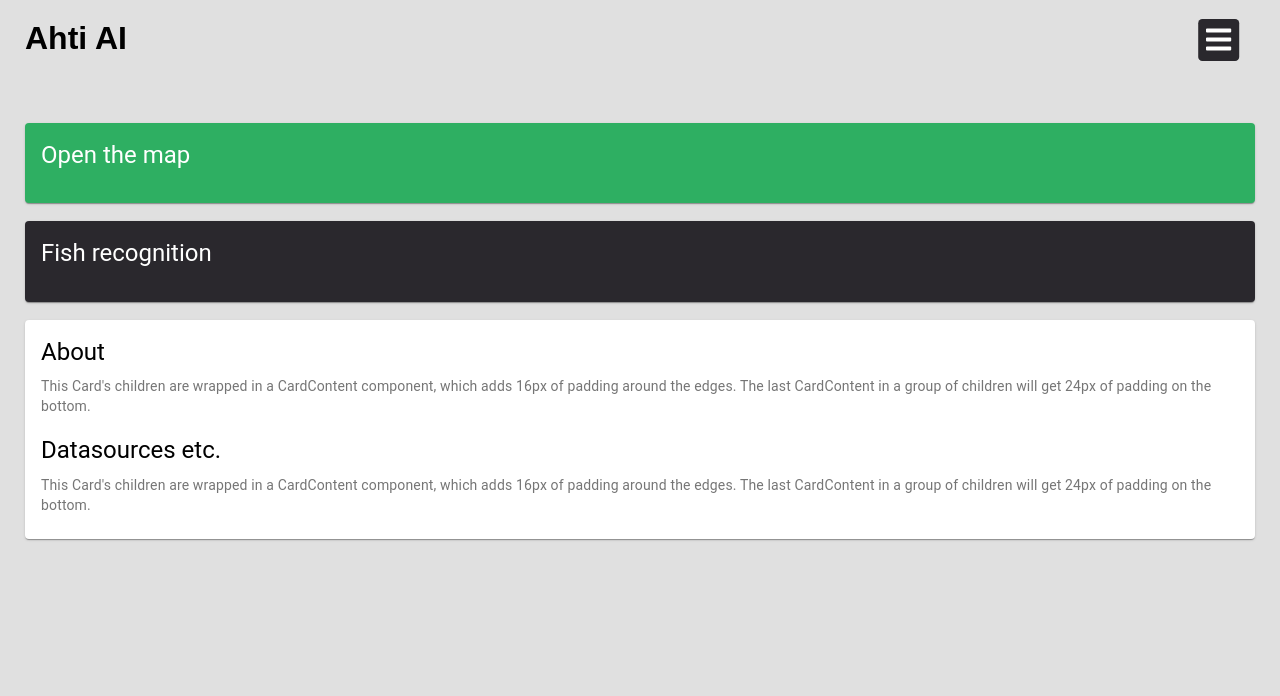
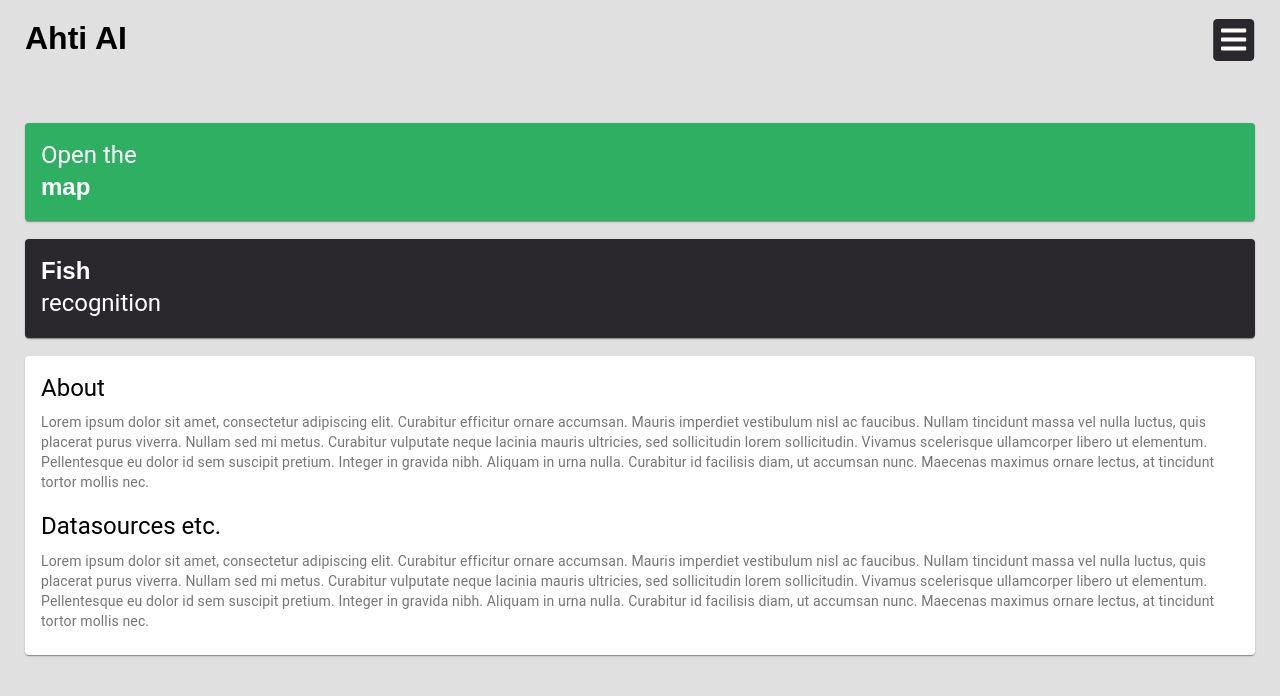
Before and after one commit to eetukarttunen/SUSE-Group-Project, a React (Create React App) app in the folder client/: page / in a window 1280 px wide. Shown: the top 696 px of the page. Built offline with nearby package versions, Linux system fonts and the light colour scheme; what @tensorflow/tfjs, @tensorflow/tfjs-converter would draw is missing.

Commit message:
added card styling

```diff
--- a/client/src/components/Navigation.css
+++ b/client/src/components/Navigation.css
@@ -65,6 +65,7 @@
   margin-top: -6px;
   padding: 6px 6px 0px 6px;
   border-radius: 10%;
+  margin-right: -15px;
 }
 
 .nav-menu {
--- a/client/src/components/pages/HomePage/Home.css
+++ b/client/src/components/pages/HomePage/Home.css
@@ -2,6 +2,16 @@
     padding: 25px;
 }
 
-.card {
-    background-color: #2EAF62;
+.card:hover{
+    box-shadow: -1px 10px 29px 0px rgba(0,0,0,0.8);
+    cursor: pointer;
+  }
+
+
+
+@media screen and (max-width: 900px) {
+    .card:hover {
+        box-shadow: none;
+    }
+
 }
--- a/client/src/components/pages/HomePage/Home.js
+++ b/client/src/components/pages/HomePage/Home.js
@@ -3,26 +3,44 @@ import Card from "@material-ui/core/Card";
 import CardContent from "@material-ui/core/CardContent";
 import Typography from "@material-ui/core/Typography";
 import "./Home.css";
+import { styled } from "@mui/material/styles";
+import { Link as RouterLink } from 'react-router-dom'
+import Link from '@material-ui/core/Link'
 
 function Home() {
+  const CardContentNoPadding = styled(CardContent)(`
+
+  &:last-child {
+    padding-bottom: 10px;
+
+  }
+`);
   return (
     <div className='home-container'>
       <br/> {/*Nää vois tehä kauniimmin :D*/}
-      <Card style={{backgroundColor: "#2EAF62"}} sx={{ borderRadius: '50%' }}>
-        <CardContent>
+      <Link underline='none' component={RouterLink} to='/map'>
+        <Card className="card" style={{backgroundColor: "#2EAF62"}} >
+          <CardContentNoPadding>
             <Typography gutterBottom variant="h5" component="h2" style={{color: "#fff"}}>
-            Open the map
+              Open the
+              <br/>
+              <strong>map</strong>
             </Typography>
-        </CardContent>
+          </CardContentNoPadding>
         </Card>
+      </Link>
       <br/>
-      <Card style={{backgroundColor: "#2A282D"}}>
-        <CardContent>
+      <Link underline='none' component={RouterLink} to='/camera'>
+        <Card className="card" style={{backgroundColor: "#2A282D"}}>
+          <CardContentNoPadding>
             <Typography gutterBottom variant="h5" component="h2" style={{color: "#fff"}}>
-            Fish recognition
+              <strong>Fish</strong>
+              <br/>
+              recognition
             </Typography>
-        </CardContent>
+          </CardContentNoPadding>
         </Card>
+      </Link>
       <br/>
       <Card style={{backgroundColor: "#fff"}}>
         <CardContent>
@@ -30,18 +48,14 @@ function Home() {
             About
           </Typography>
           <Typography variant="body2" color="textSecondary" component="p">
-            This Card's children are wrapped in a CardContent component, which
-            adds 16px of padding around the edges. The last CardContent in a group
-            of children will get 24px of padding on the bottom.
+          Lorem ipsum dolor sit amet, consectetur adipiscing elit. Curabitur efficitur ornare accumsan. Mauris imperdiet vestibulum nisl ac faucibus. Nullam tincidunt massa vel nulla luctus, quis placerat purus viverra. Nullam sed mi metus. Curabitur vulputate neque lacinia mauris ultricies, sed sollicitudin lorem sollicitudin. Vivamus scelerisque ullamcorper libero ut elementum. Pellentesque eu dolor id sem suscipit pretium. Integer in gravida nibh. Aliquam in urna nulla. Curabitur id facilisis diam, ut accumsan nunc. Maecenas maximus ornare lectus, at tincidunt tortor mollis nec.
           </Typography>
           <br/>
           <Typography gutterBottom variant="h5" component="h2" style={{color: "black"}}>
             Datasources etc.
           </Typography>
           <Typography variant="body2" color="textSecondary" component="p">
-            This Card's children are wrapped in a CardContent component, which
-            adds 16px of padding around the edges. The last CardContent in a group
-            of children will get 24px of padding on the bottom.
+          Lorem ipsum dolor sit amet, consectetur adipiscing elit. Curabitur efficitur ornare accumsan. Mauris imperdiet vestibulum nisl ac faucibus. Nullam tincidunt massa vel nulla luctus, quis placerat purus viverra. Nullam sed mi metus. Curabitur vulputate neque lacinia mauris ultricies, sed sollicitudin lorem sollicitudin. Vivamus scelerisque ullamcorper libero ut elementum. Pellentesque eu dolor id sem suscipit pretium. Integer in gravida nibh. Aliquam in urna nulla. Curabitur id facilisis diam, ut accumsan nunc. Maecenas maximus ornare lectus, at tincidunt tortor mollis nec.
           </Typography>
         </CardContent>
       </Card>
```
Lines whose indentation alone changed are shown as unchanged.
